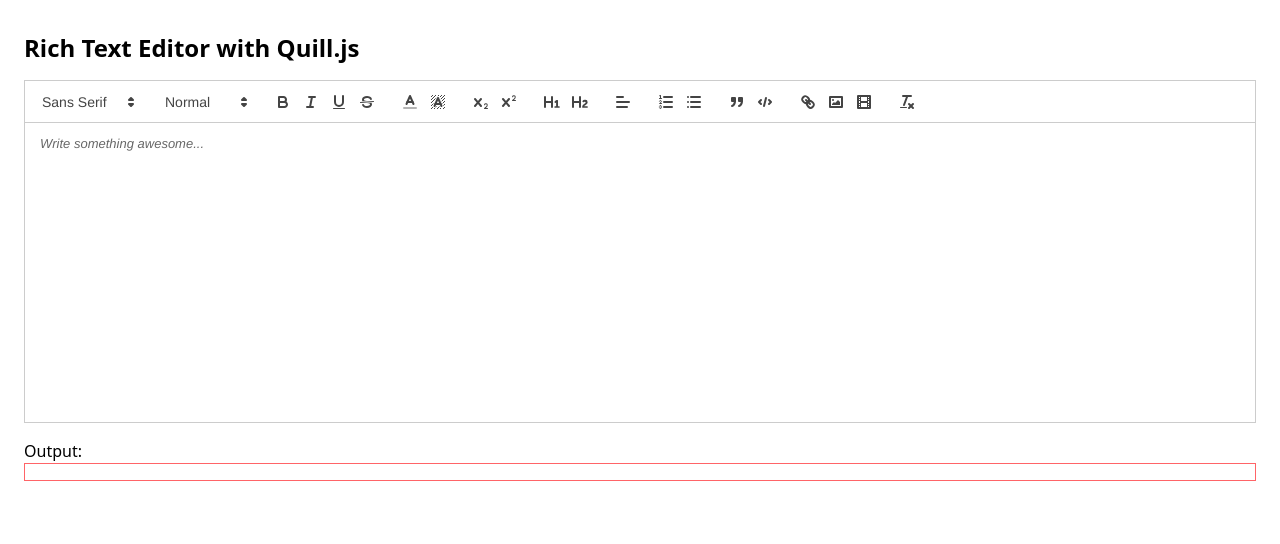
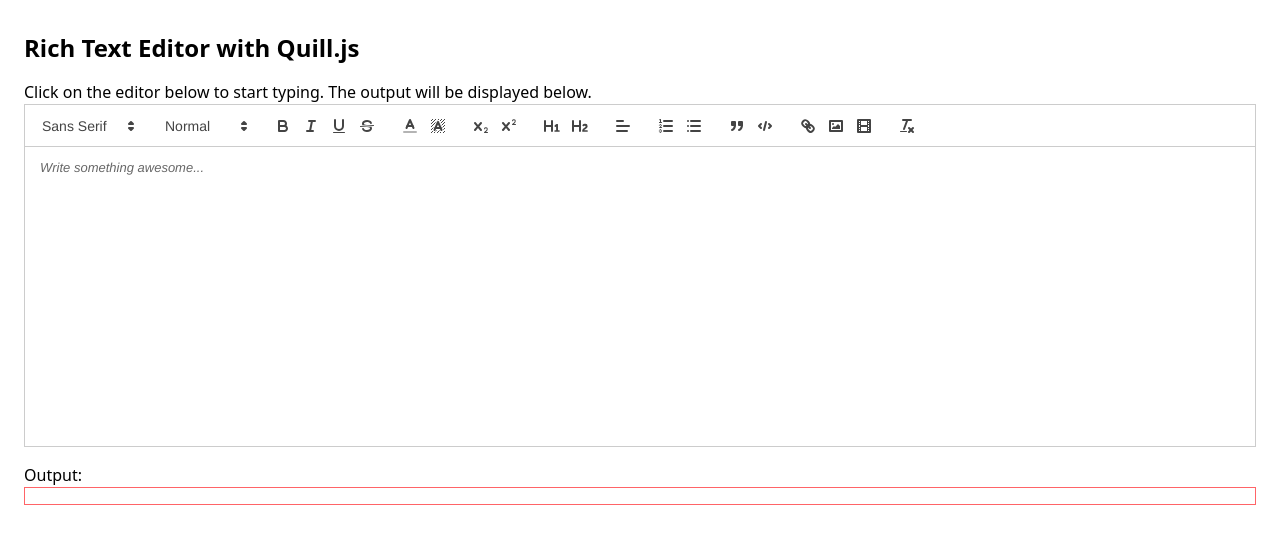
Before and after one commit to inderjitshahi/temp-vue, a Vue app: page / in a window 1280 px wide. Shown: the top 544 px of the page. Built offline with nearby package versions, Linux system fonts and the light colour scheme.

Commit message:
added info

```diff
--- a/src/App.vue
+++ b/src/App.vue
@@ -43,6 +43,7 @@
   <div class="mx-auto max-w-[1350px] mt-8 mb-4 px-6 font-Poppins">
     <div>
       <h2 class="text-2xl font-bold mb-4">Rich Text Editor with Quill.js</h2>
+      <p>Click on the editor below to start typing. The output will be displayed below.</p>
       <!-- Editor container -->
       <div ref="editor" style="height: 300px"></div>
 
```
